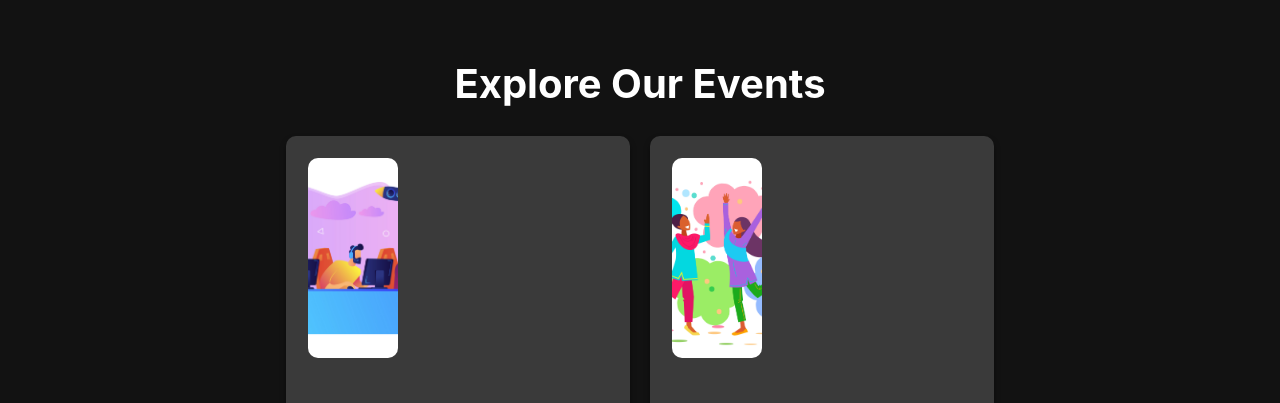
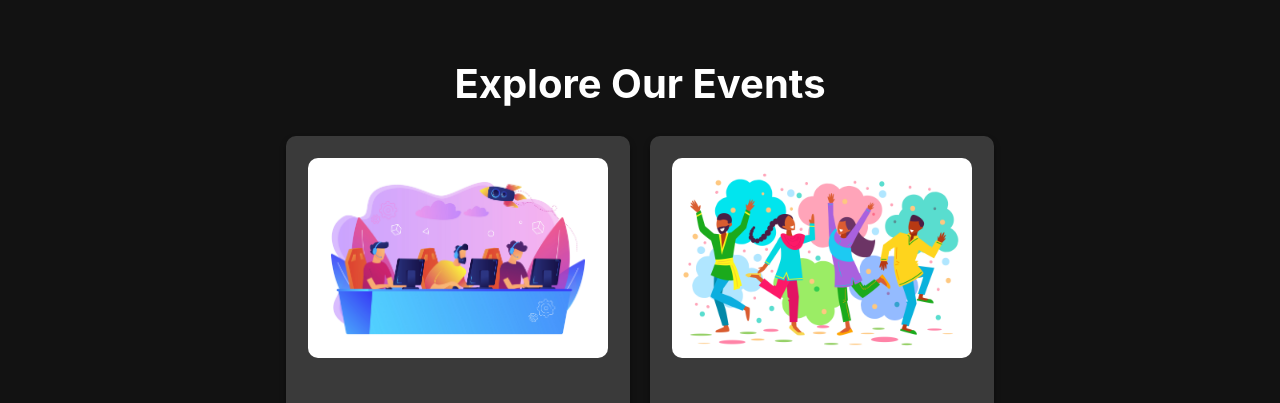
Before and after one commit to imsathishkumar1004/Orion, a React (Vite) app: page / in a window 1280 px wide. Shown: the part 1040-1443 px from the top of the page. Built offline with nearby package versions, Linux system fonts and the light colour scheme.

Commit message:
Update tech.css

```diff
--- a/src/tech.css
+++ b/src/tech.css
@@ -1,3 +1,4 @@
+/* Event Container Styles */
 .event-container {
   text-align: center;
   padding: 50px 20px;
@@ -10,6 +11,7 @@
   margin-bottom: 30px;
 }
 
+/* Event Cards Styles */
 .event-cards {
   display: flex;
   justify-content: center;
@@ -29,15 +31,18 @@
   text-align: center;
   display: flex;
   flex-direction: column;
-  justify-content: space-between; /* Ensure content is spaced evenly */
+  justify-content: center; /* Center content vertically */
+  align-items: center; /* Center content horizontally */
 }
 
+/* Hover Effect */
 .event-card:hover {
   transform: translateY(-5px);
   border-color: #ffd700; /* Gold outline on hover */
   box-shadow: 0 8px 12px rgba(255, 215, 0, 0.7); /* Golden glow */
 }
 
+/* Image Styles */
 .event-card img {
   width: 100%;
   height: 200px; /* Static height for images */
@@ -45,14 +50,18 @@
   display: block;
   border-radius: 10px;
   margin-bottom: 15px;
+  max-width: 100%; /* Ensure the image doesn't overflow */
+  max-height: 100%; /* Ensure the image stays within the card */
 }
 
+/* Title Styles */
 .event-card h3 {
   font-size: 1.5rem;
   margin-bottom: 10px;
   color: #ffd700; /* Golden title color */
 }
 
+/* Description Styles */
 .event-card p {
   font-size: 1rem;
   color: #ccc; /* Light grey text */
@@ -60,6 +69,7 @@
   flex-grow: 1; /* Ensures description takes available space */
 }
 
+/* Read More Link Styles */
 .read-more-link {
   font-size: 1rem;
   color: #ffd700; /* Gold link color */
```
